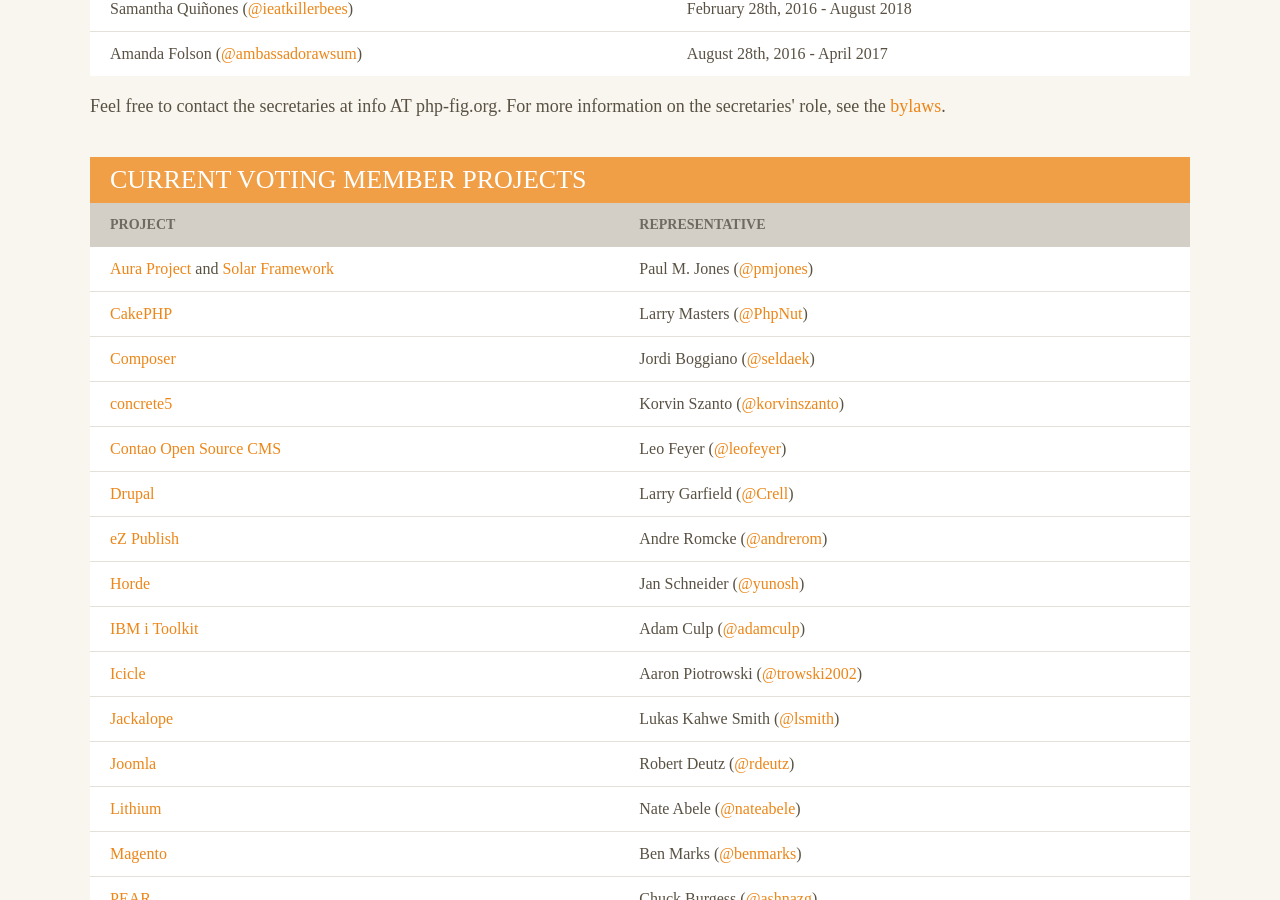
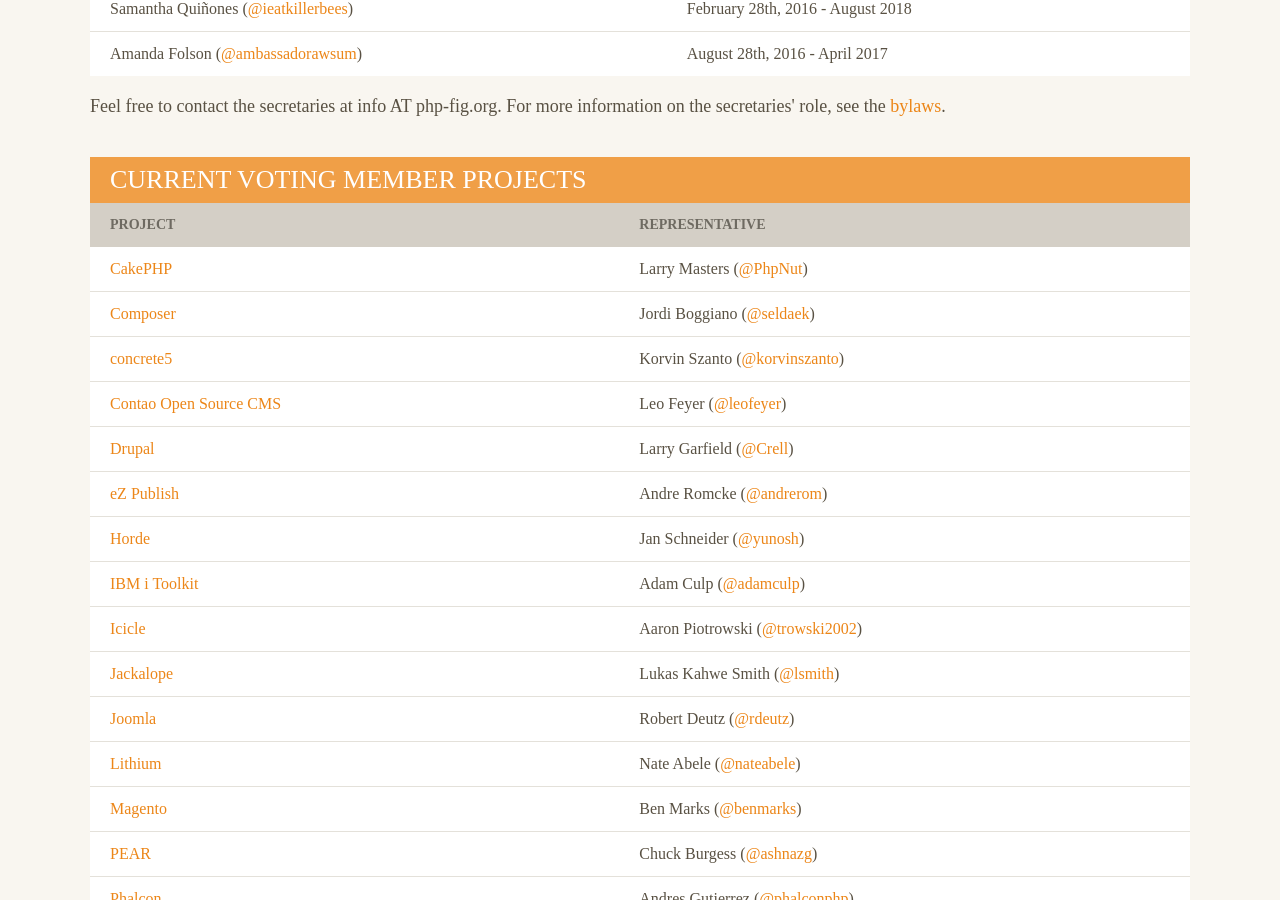
Before and after one commit to php-fig/www.php-fig.org, a Jekyll site: the page built from pages/members.html, in a window 1280 px wide and 900 px high, scrolled down 817 px. Built offline with Jekyll 4.4.1, drawn with Linux system fonts in a browser that asks for light colours; nearby versions of some CDN libraries; some web fonts are replaced; Markdown is read by kramdown in place of the engine named in the settings.

Commit message:
Aura/Solar etc. declared they no longer wished to partake in the FIG after FIG 3.0's acceptance
https://groups.google.com/forum/#!topic/php-fig/WT7GYX8O-M0

```diff
--- a/pages/members.html
+++ b/pages/members.html
@@ -52,10 +52,6 @@ permalink: members/
         <tr>
             <th>Project</th>
             <th>Representative</th>
-        </tr>
-        <tr>
-            <td><a target="_blank" href="http://auraphp.github.com/">Aura Project</a> and <a target="_blank" href="http://solarphp.com/">Solar Framework</a></td>
-            <td>Paul M. Jones (<a href="http://twitter.com/pmjones/">@pmjones</a>)</td>
         </tr>
         <tr>
             <td><a target="_blank" href="http://cakephp.org/">CakePHP</a></td>
```
